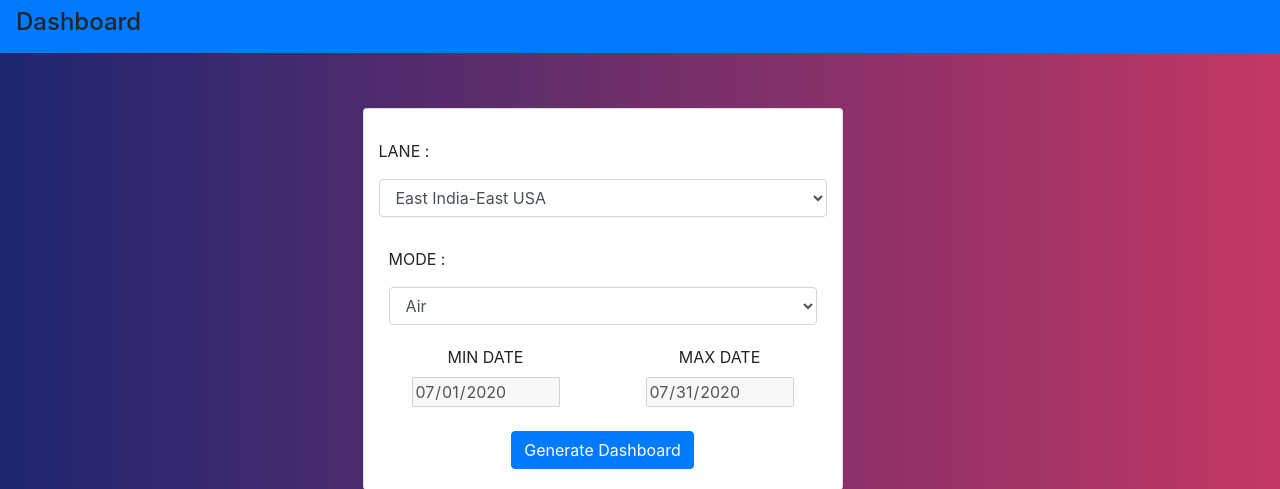
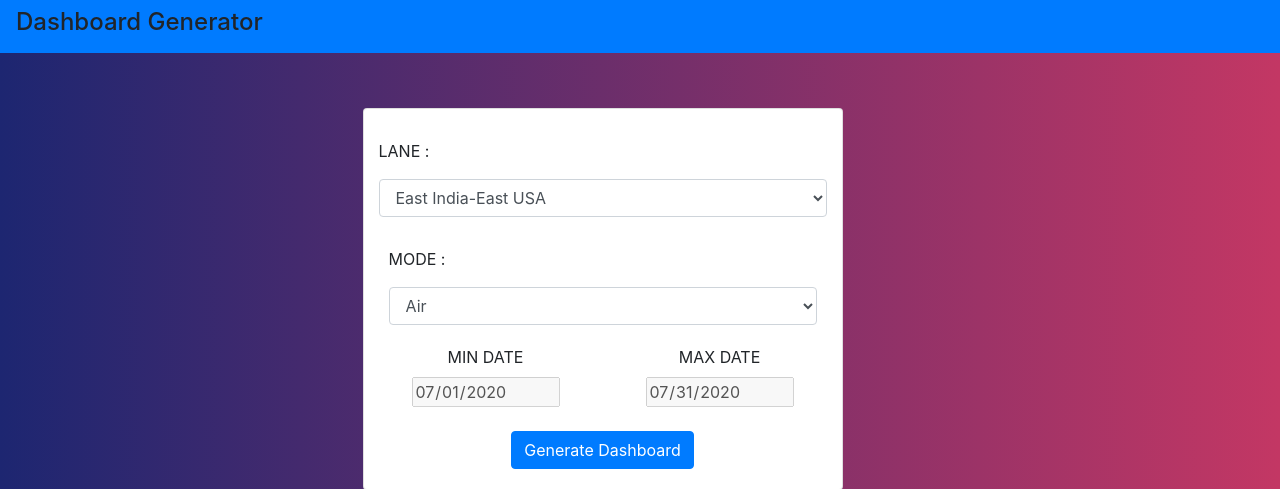
Before and after one commit to MaharshiYeluri01/dashBoardGenerator, a Flask app: page / in a window 1280 px wide. Shown: the top 489 px of the page. Run offline with Flask 2, Linux system fonts and the light colour scheme; some libraries are stand-ins or nearby versions.

Commit message:
heroku push

```diff
--- a/templates/index.html
+++ b/templates/index.html
@@ -19,7 +19,7 @@ background: linear-gradient(to right, #1D2671, #C33764); /* W3C, IE 10+/ Edge, F
 </style>
 <body>
     <nav class="navbar navbar-dark bg-primary">
-        <h4>Dashboard</h4>
+        <h4>Dashboard Generator</h4>
 
       </nav>
 
```
